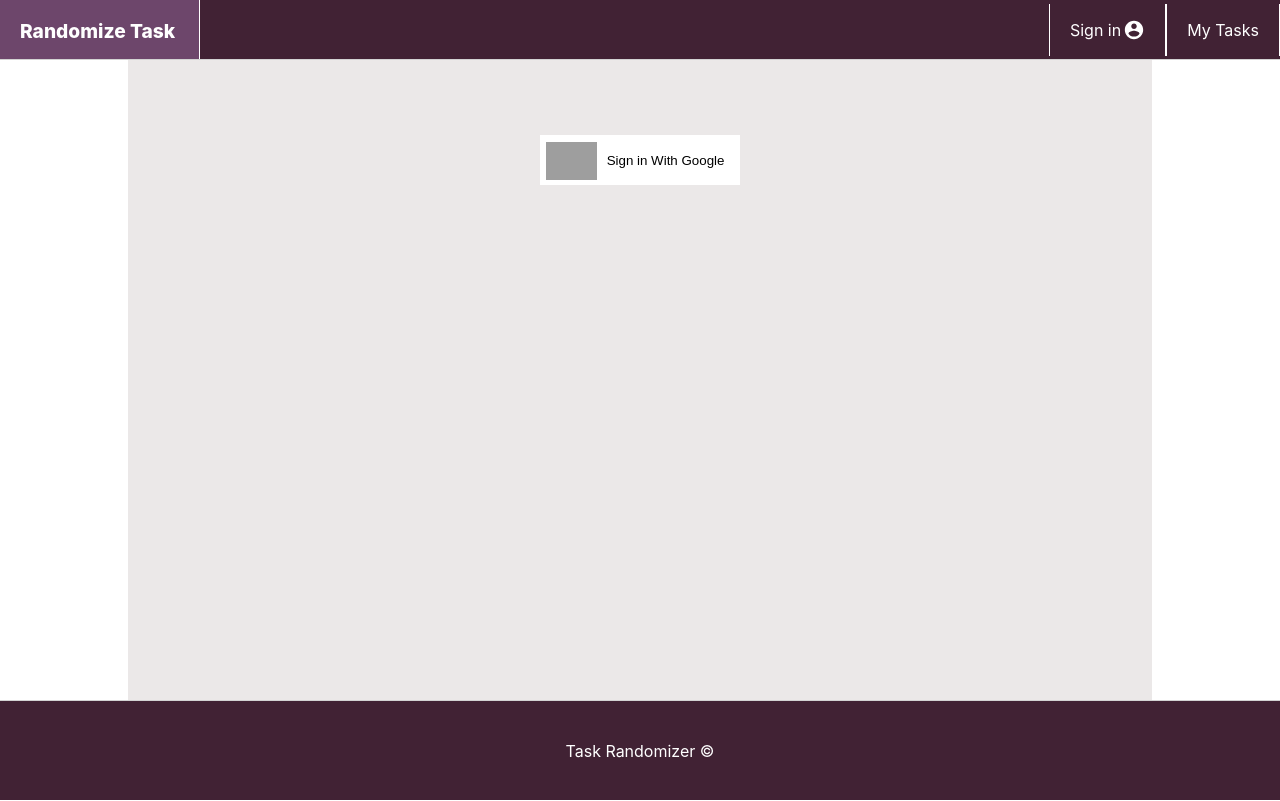
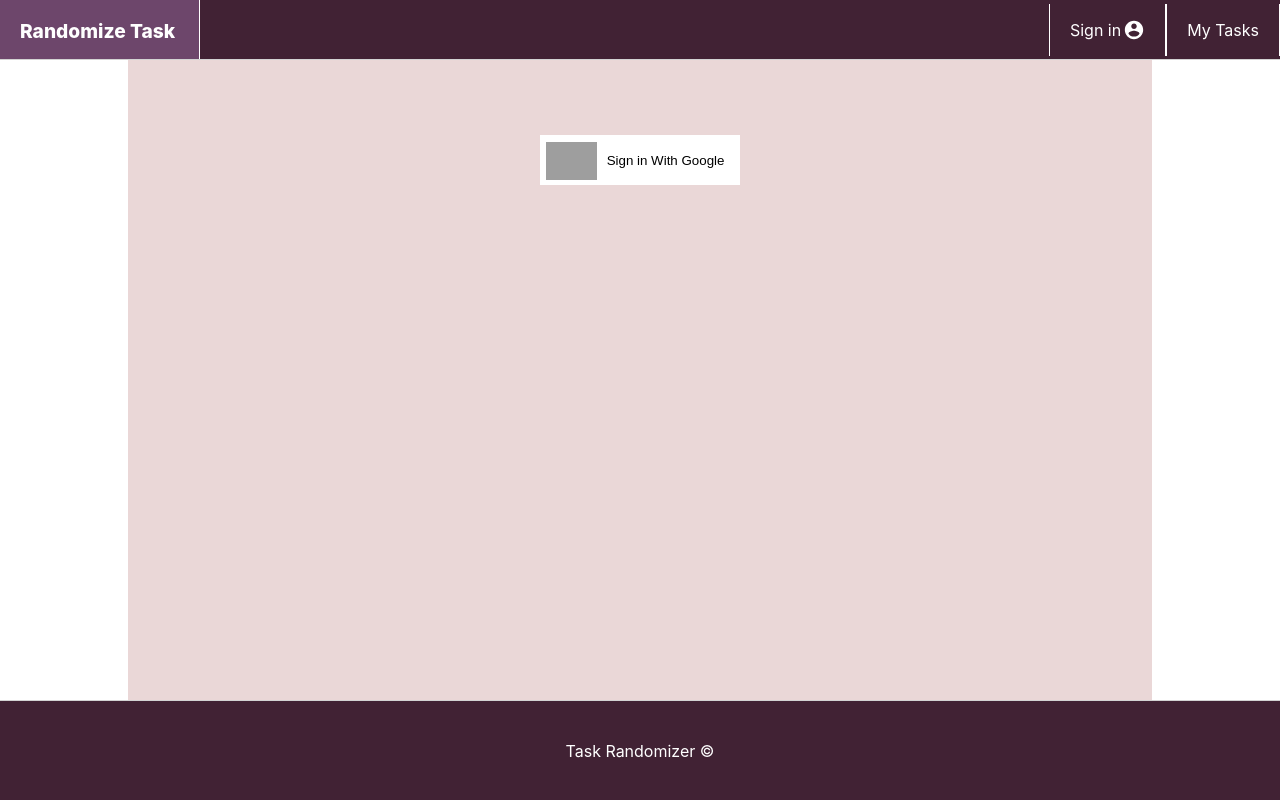
Before and after one commit to seangrant118/task-randomizer, a React (Create React App) app: page /signin in a window 1280 px wide. Built offline with nearby package versions, Linux system fonts and the light colour scheme; no server answers; the database is empty; grey boxes are pictures that could not be loaded.

Commit message:
content container background color

```diff
--- a/src/components/Home/Home.css
+++ b/src/components/Home/Home.css
@@ -6,7 +6,7 @@
   overflow-y: auto;
   display: flex;
   justify-content: center;
-  background-color: rgb(235, 232, 232);
+  background-color: #ead7d7;
 }
 .home__container {
   height: -webkit-fit-content;
--- a/src/components/MyTasks/MyTasks.css
+++ b/src/components/MyTasks/MyTasks.css
@@ -6,7 +6,7 @@
   overflow-y: auto;
   display: flex;
   justify-content: center;
-  background-color: rgb(235, 232, 232);
+  background-color: #ead7d7;
 }
 
 .tasks__container {
--- a/src/components/Signin/SignIn.css
+++ b/src/components/Signin/SignIn.css
@@ -23,7 +23,7 @@
   overflow-y: auto;
   display: flex;
   justify-content: center;
-  background-color: rgb(235, 232, 232);
+  background-color: #ead7d7;
   padding-top: 75px;
   display: flex;
   justify-content: center;
```
